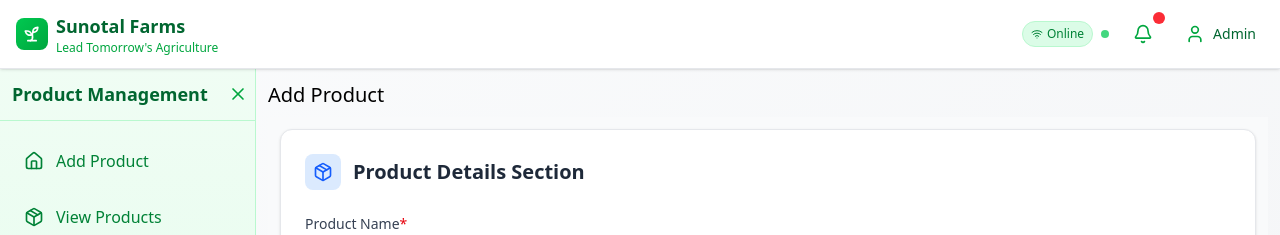
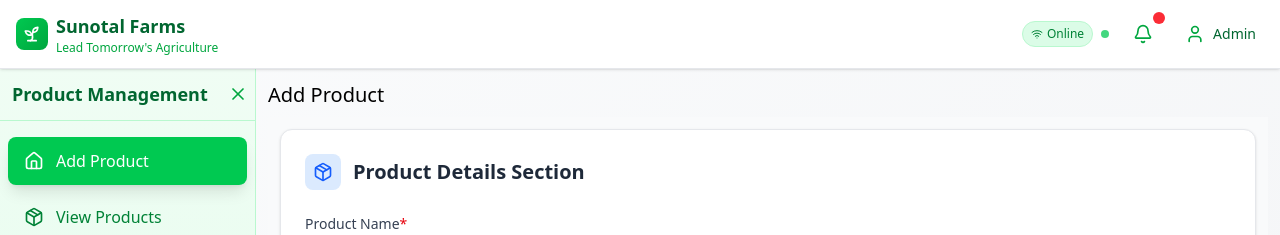
Before and after one commit to harish-chowdari/farms-admin, a React (Vite) app: page /product-management/add-product in a window 1280 px wide. Shown: the top 235 px of the page. Built offline with nearby package versions, Linux system fonts and the light colour scheme; no server answers.

Commit message:
sidebar bug fix

```diff
--- a/src/components/layout/Sidebar.jsx
+++ b/src/components/layout/Sidebar.jsx
@@ -1,19 +1,38 @@
-import React, { useState } from "react";
-import { BarChart3, Home, Menu, Package, Settings, ShoppingCart, Sprout, Users, X } from "lucide-react";
-import { useNavigate } from "react-router-dom";
+import React, { useState, useEffect } from "react";
+import { Home, Menu, Package, ShoppingCart, Sprout, X } from "lucide-react";
+import { useNavigate, useLocation } from "react-router-dom";
 
 export default function Sidebar({ isOpen, sidebarItems = [], sidebarHeading = "Dashboard", onClose }) {
-   const [activeItem, setActiveItem] = useState('dashboard');
-   const navigate = useNavigate();
+
+    const [activeItem, setActiveItem] = useState('');
+    const navigate = useNavigate();
+    const location = useLocation();
 
     const defaultSidebarItems = [
-        { id: 'dashboard', label: 'Dashboard', icon: Home, navigateTo: '/dashboard' },
-        { id: 'products', label: 'Products', icon: Package, navigateTo: '/products' },
-        { id: 'orders', label: 'Orders', icon: ShoppingCart, navigateTo: '/orders' },
-        { id: 'customers', label: 'Customers', icon: Users, navigateTo: '/customers' },
+        { id: 'add product', label: 'Add Product', icon: Home, navigateTo: '/product-management/add-product' },
+        { id: 'view products', label: 'View Products', icon: Package, navigateTo: '/product-management/view-products' },
+        { id: 'orders', label: 'Order Management', icon: ShoppingCart, navigateTo: '/product-management/orders' },
     ];
 
     const items = sidebarItems.length > 0 ? sidebarItems : defaultSidebarItems;
+
+    // Set active item based on current route
+    useEffect(() => {
+        const currentItem = items.find(item => item.navigateTo === location.pathname);
+        if (currentItem) {
+            setActiveItem(currentItem.id);
+        }
+    }, [location.pathname, items]);
+
+    const handleItemClick = (item) => {
+        // Set active item immediately
+        setActiveItem(item.id);
+
+        // Then navigate
+        if (item.navigateTo) {
+            navigate(item.navigateTo);
+        }
+    };
 
     return (
         <>
@@ -42,17 +61,14 @@ export default function Sidebar({ isOpen, sidebarItems = [], sidebarHeading = "D
                     </button>
                 </div>
 
-                {/* Navigation - Conditionally scrollable */}
-                <nav className={`flex-1 px-2 py-4 space-y-2 ${isOpen ? '' : ''}`}>
+                {/* Navigation */}
+                <nav className={`flex-1 px-2 py-4 space-y-2`}>
                     {items.map((item) => {
                         const Icon = item.icon;
                         return (
                             <button
                             key={item.id}
-                            onClick={() => {
-                                setActiveItem(item.id)
-                                navigate(item?.navigateTo);
-                            }}
+                            onClick={() => handleItemClick(item)}
                             className={`
                                 w-full flex items-center rounded-lg transition-all duration-200 relative group
                                 ${isOpen ? 'space-x-3 px-4 py-3' : 'justify-center p-3'}
--- a/src/features/customer/config/sidebar.js
+++ b/src/features/customer/config/sidebar.js
@@ -1,8 +1,9 @@
-import { BarChart3, Home, Package, Settings, ShoppingCart, Sprout, Users } from "lucide-react";
+import { Home, User, Users } from "lucide-react";
+import ROUTES from "../../../navigations/routes";
 
 const sidebarItems = [
-    { id: 'customer profile', label: 'Customer Profile', icon: Home, navigateTo: '/customer-profile' },
-    { id: 'users', label: 'Customer Actions', icon: Users, navigateTo: '/customer-actions' },
+    { id: 'customer profile', label: 'Customer Profile', icon: User, navigateTo: ROUTES.CUSTOMER_PROFILE },
+    // { id: 'users', label: 'Customer Actions', icon: Users, navigateTo: '/customer-actions' },
 ];
 
 const sidebarHeading = "Customer Management";
--- a/src/features/products/config/sidebar.js
+++ b/src/features/products/config/sidebar.js
@@ -1,8 +1,9 @@
-import { BarChart3, Home, Package, Settings, ShoppingCart, Sprout, Users } from "lucide-react";
+import { Home, Package, ShoppingCart } from "lucide-react";
+import ROUTES from "../../../navigations/routes";
 
 const sidebarItems = [
-    { id: 'add product', label: 'Add Product', icon: Home, navigateTo: '/product-management/add-product' },
-    { id: 'view products', label: 'View Products', icon: Package, navigateTo: '/product-management/view-products' },
+    { id: 'add product', label: 'Add Product', icon: Home, navigateTo: ROUTES.ADD_PRODUCT },
+    { id: 'view products', label: 'View Products', icon: Package, navigateTo: ROUTES.VIEW_PRODUCTS },
     { id: 'orders', label: 'Order Management', icon: ShoppingCart, navigateTo: '/product-management/orders' },
 ];
 
```
